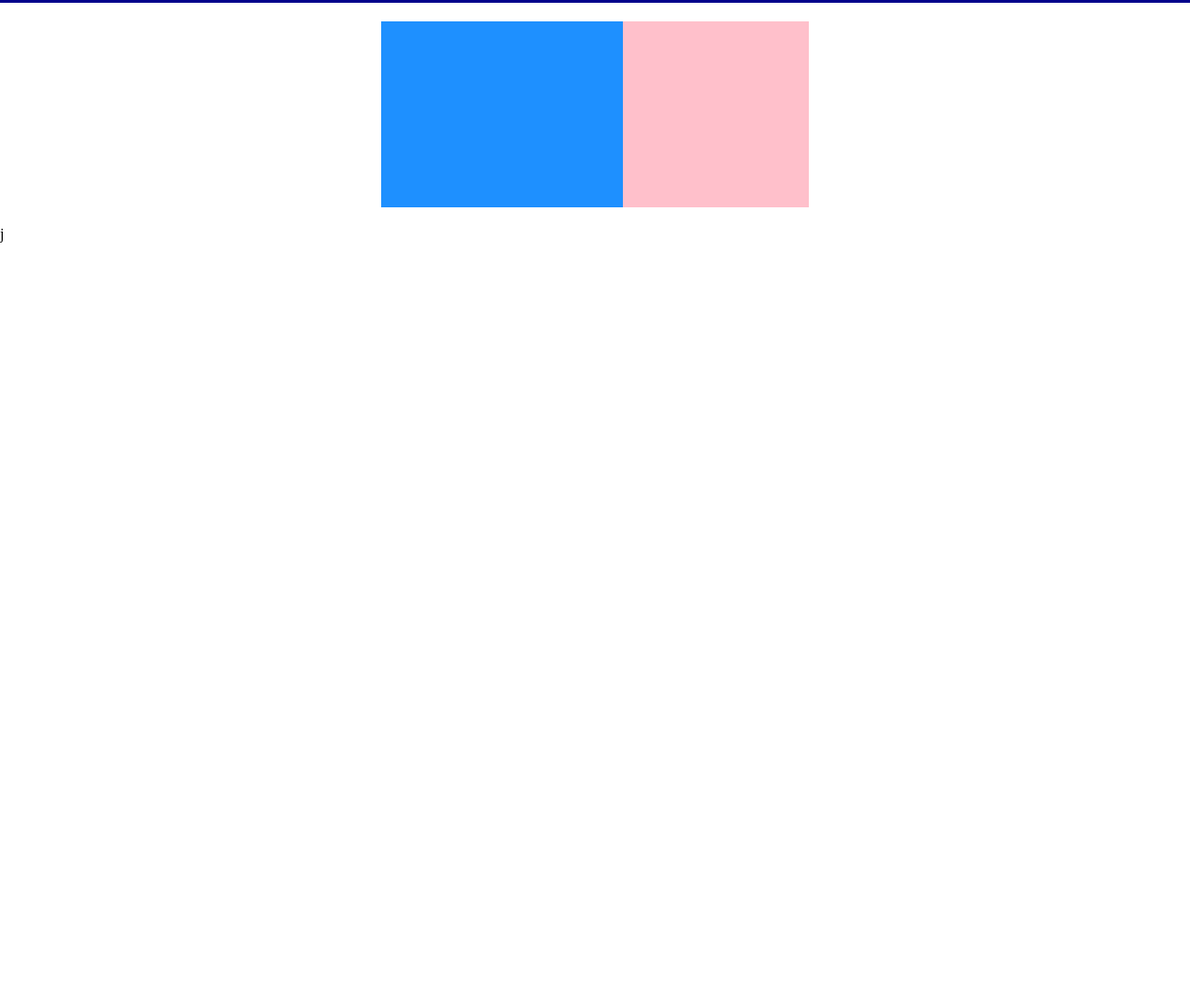
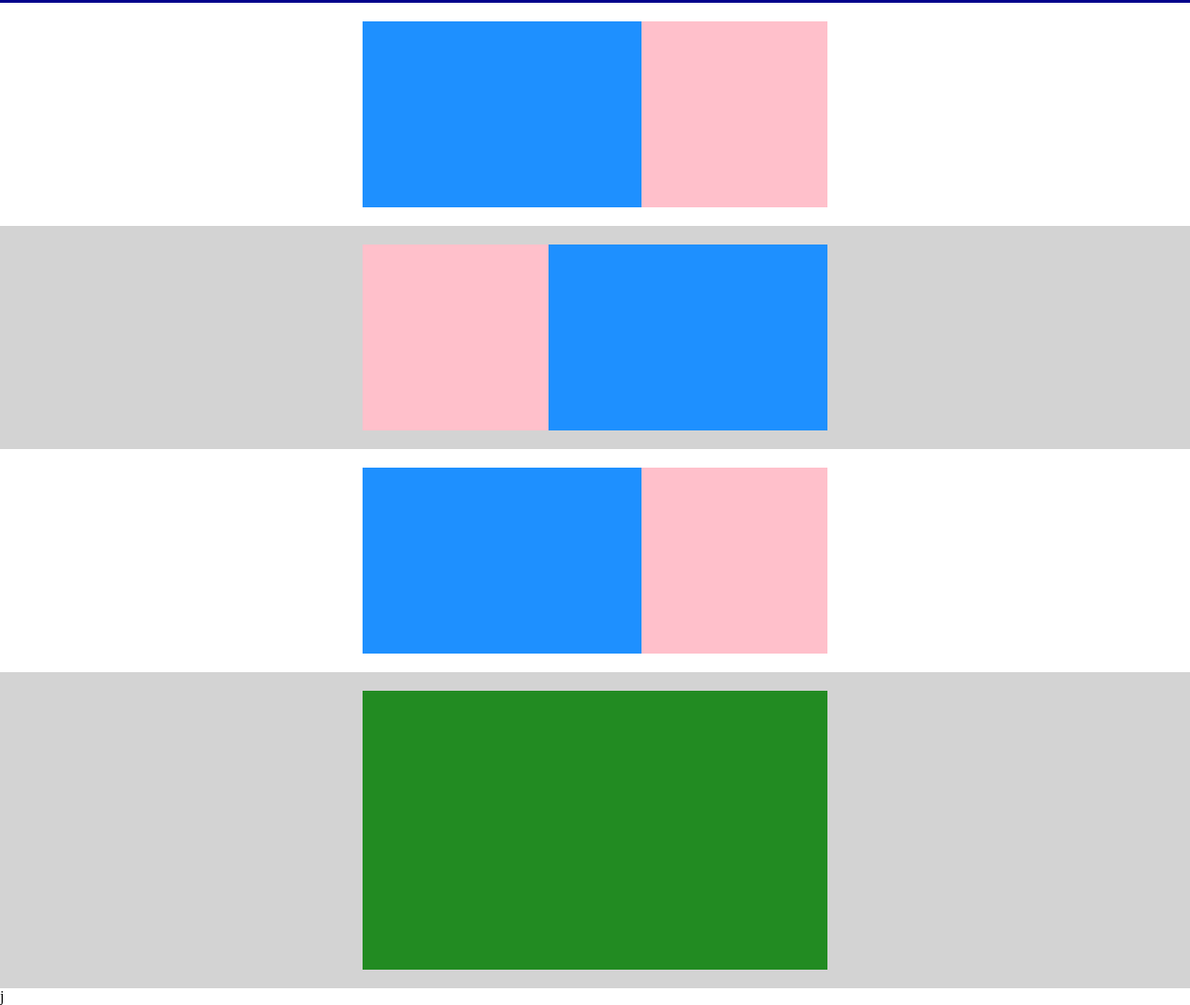
Before and after one commit to Arianna-Cosimini/htmlcss-struttura-discord, a plain HTML site: page index.html in a window 1280 px wide. Shown: the part 296-1377 px from the top of the page at 93% size. Before the commit the page ends 800 px from the top, so only its background shows below. Drawn offline with Linux system fonts and the light colour scheme.

Commit message:
inserita dalla terza alla quinta row

```diff
--- a/css/style.css
+++ b/css/style.css
@@ -38,7 +38,7 @@
 }
 
 .row{
-    max-width: 500px;
+    max-width:auto;
     margin-left: auto;
     margin-right: auto;
 }
@@ -60,16 +60,41 @@
     background-color: #ee82ee;
     align-items: center;
 }
-.row-white .light-pink{
+.light-pink{
     /* flex-grow: -1;ù */
-    flex-grow: 1;
+    /* flex-grow: 1; */
+    width: 300px;
     height: 200px;
     background-color: #1e90ff;
 }
 
-.row-white .sky-blue{
+.sky-blue{
     width: 200px;
     height: 200px;
     background-color: #ffc0cb;
 
 }
+
+/* .aside>*{
+    order: 1;
+} */
+
+
+/* .aside .row-grey{
+    order: 1;
+} */
+
+.row .row-grey{
+    background-color: #d3d3d3;
+    /* width: 100%; */
+    /* order: 1; */
+}
+.row-grey .light-pink{
+    order: 1;
+}
+
+.row .row-grey .green{
+    width: 500px;
+    height: 300px;
+    background-color: #228b22;
+}
--- a/index.html
+++ b/index.html
@@ -31,6 +31,26 @@
         <div class=" aside row-white">
             <aside class="light-pink"></aside>
             <aside class="sky-blue"></aside>
+        </div>
+    </div>
+
+    <div class="row">
+        <div class=" aside row-grey">
+            <aside class="light-pink"></aside>
+            <aside class="sky-blue"></aside>
+        </div>
+    </div>
+
+    <div class="row">
+        <div class=" aside row-white">
+            <aside class="light-pink"></aside>
+            <aside class="sky-blue"></aside>
+        </div>
+    </div>
+
+    <div class="row">
+        <div class=" aside row-grey">
+            <aside class="green"></aside>
         </div>
     </div>
 
```
